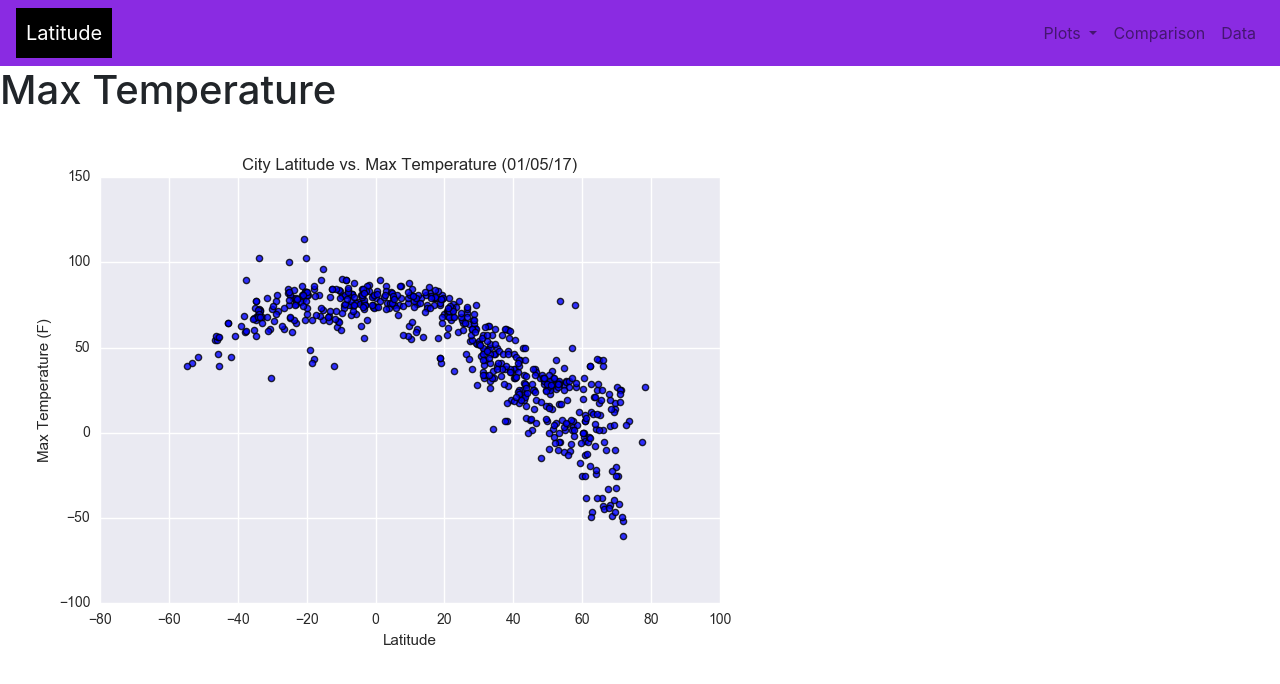
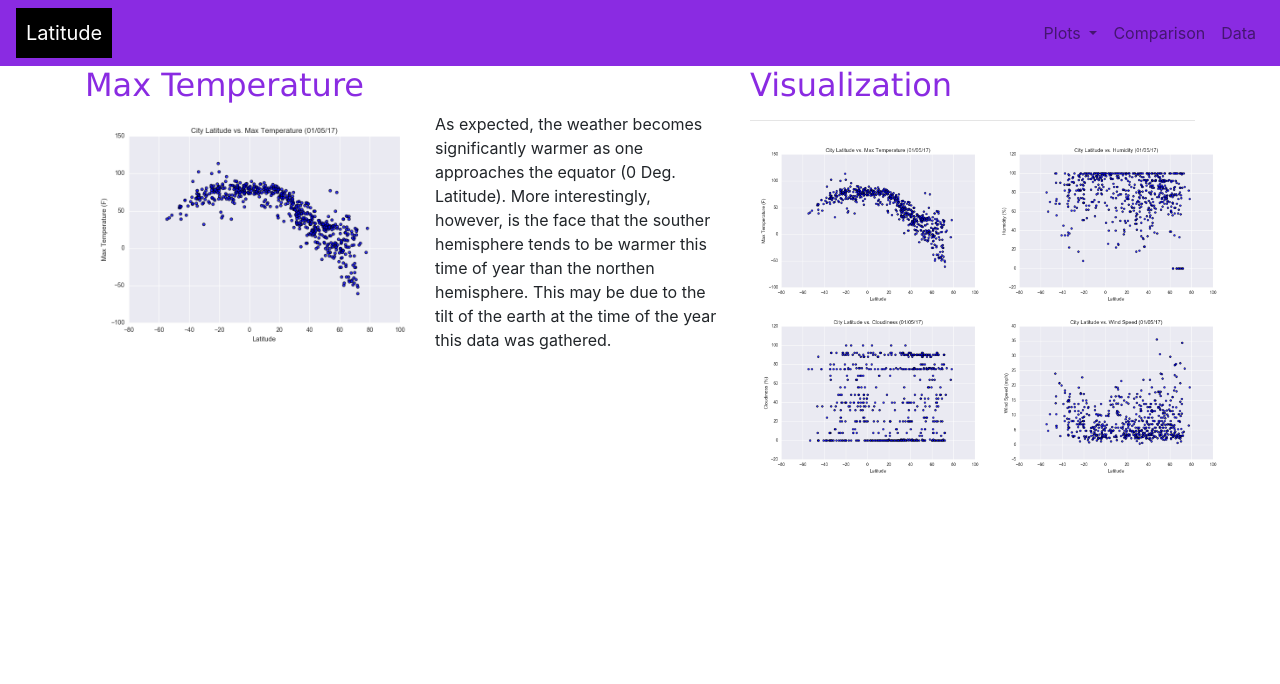
Before and after one commit to KKornegay/Web-Design-Challenge, a plain HTML site: page Maxtemperature.html in a window 1280 px wide. Drawn offline with nearby package versions, Linux system fonts and the light colour scheme.

Commit message:
made some changes

```diff
--- a/Maxtemperature.html
+++ b/Maxtemperature.html
@@ -49,10 +49,43 @@
 
       </div>
 
-<div>
-  <h1>Max Temperature</h1>
-</div>
-<div><img src="Resources\assets_images\assets_images_Fig1.png" alt="Max Temperature"></div>
+      <div class= "container">
+        <div class= "row">
+            <div class= "col-md-7"> <!--there are 12 columns in a page so this one will have 8-->
+                <h2 class= "header-text">
+                    Max Temperature
+                </h2>
+              <img class= "Bigimage" src= "Resources/assets_images/assets_images_Fig1.png">
+              <p>As expected, the weather becomes significantly warmer as one approaches the equator (0 Deg. Latitude). More interestingly, however, is the face that the souther hemisphere tends to be warmer this time of year than the northen hemisphere. This may be due to the tilt of the earth at the time of the year this data was gathered.</p>
+              </div>
+            <div class= "col-md-5">
+                <h2 class= "header-text">
+                    Visualization
+                </h2>
+                <hr>
+                <div class= "row">
+                    <div class= "col-md-6">
+                      <a target="_blank" href="Maxtemperature.html">
+                        <img class= "Smallimage" src= "Resources/assets_images/assets_images_Fig1.png">
+                    </div>
+                    <div class= "col-md-6">
+                      <a target="_blank" href="Humidity.html">
+                        <img class= "Smallimage" src= "Resources/assets_images/assets_images_Fig2.png">
+                    </div>
+                </div>
+                <div class= "row">
+                    <div class= "col-md-6">
+                      <a target="_blank" href="Cloudiness.html">
+                        <img class= "Smallimage" src= "Resources/assets_images/assets_images_Fig3.png">
+                    </div>
+                    <div class= "col-md-6">
+                        <a target="_blank" href="Windspeed.html">
+                        <img class= "Smallimage" src= "Resources/assets_images/assets_images_Fig4.png">
+                    </div>
+                </div>
+            </div>
+        </div>
+      </div>
 
 </body>
 
--- a/style.css
+++ b/style.css
@@ -19,3 +19,8 @@
 .compimage{
     width: 700px;
 }
+
+.header-text{
+    color:blueviolet;
+    font-family: Verdana, Geneva, Tahoma, sans-serif !important;
+}
```
Also changed, not shown: Cloudiness.html (+5 -2 lines), Humidity.html (+1 -1 lines), Windspeed.html (+1 -1 lines), index.html (+6 -2 lines).
